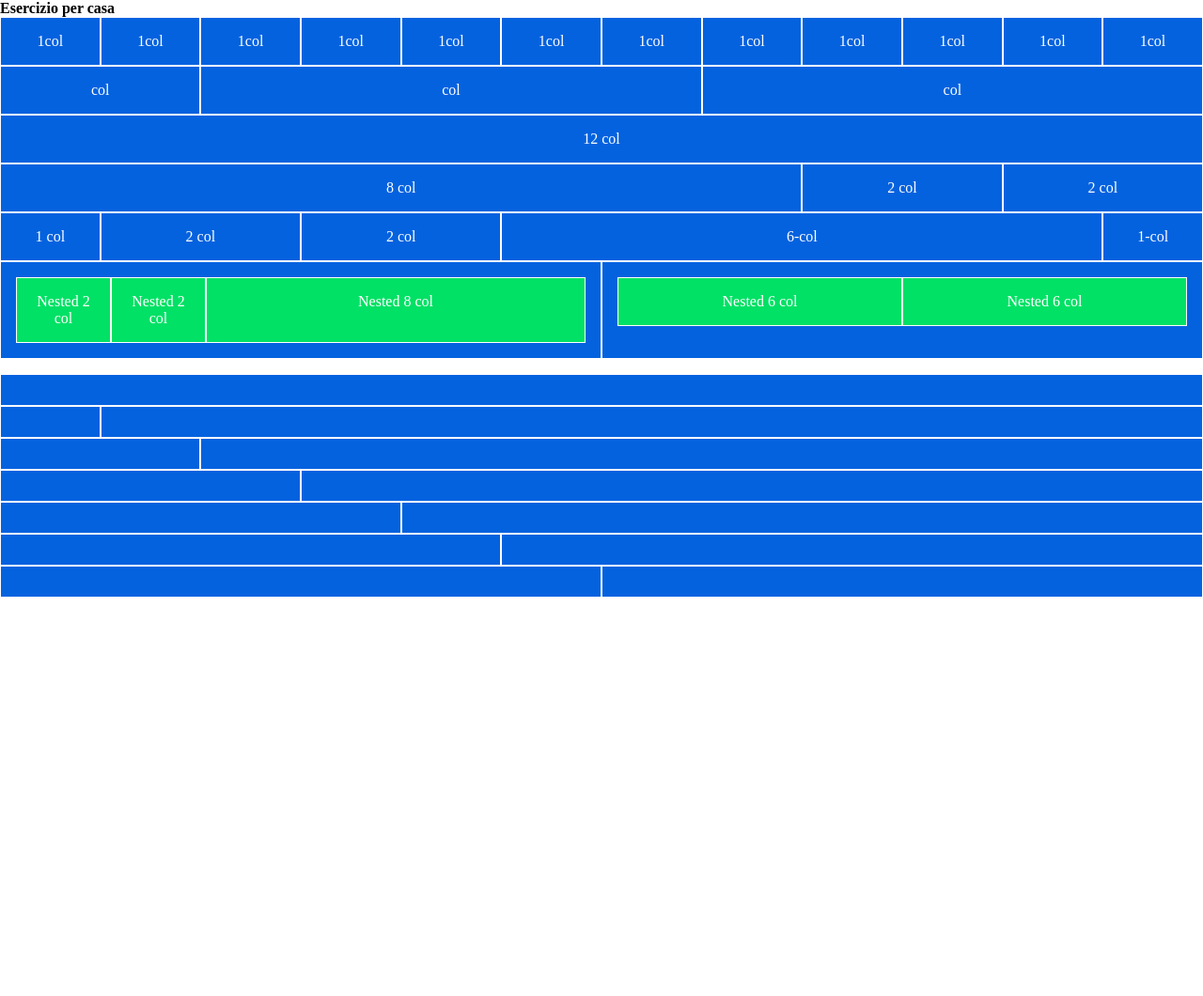
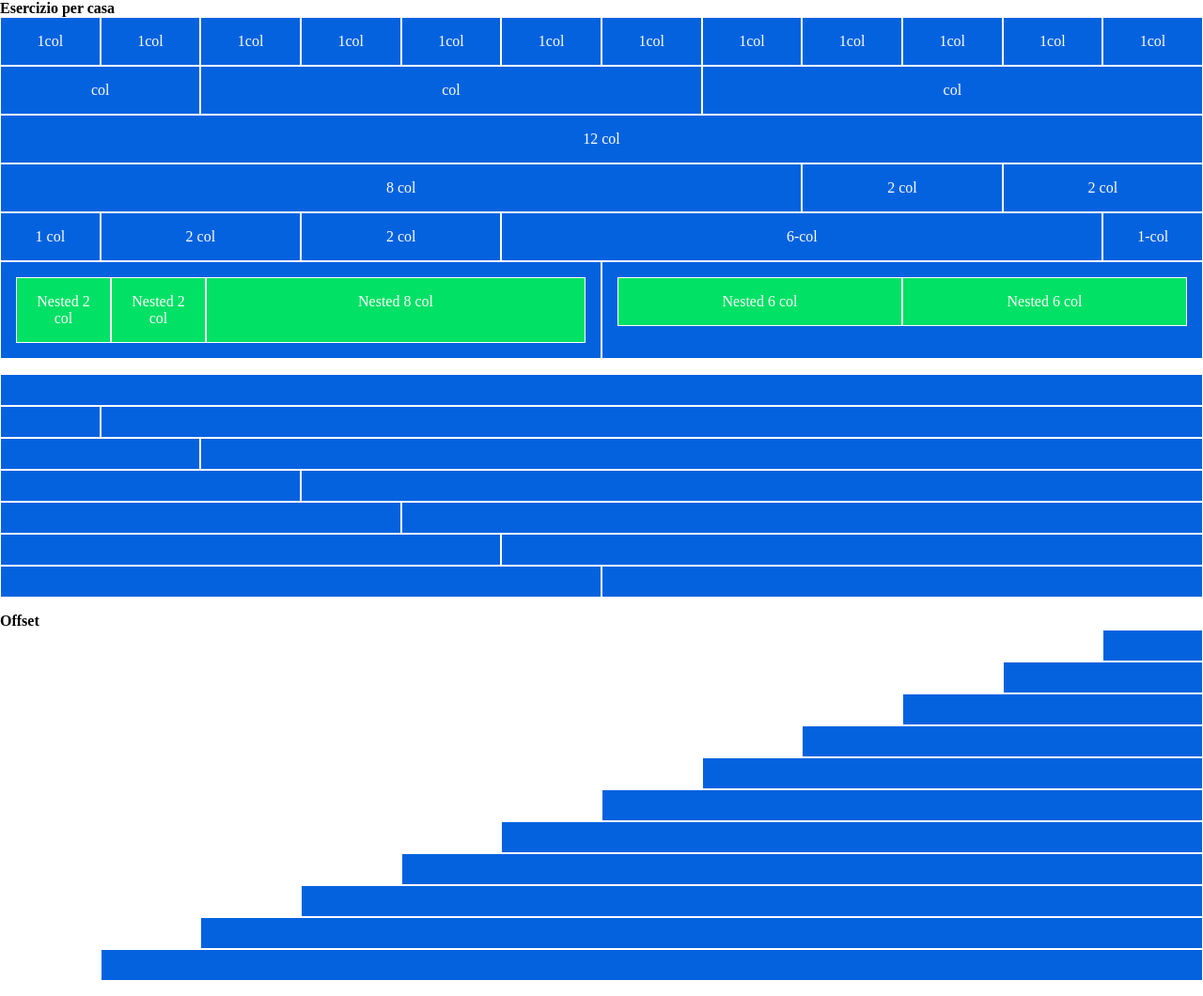
Before and after one commit to albertotaddeucci/html-css-12bool, a plain HTML site: page index.html in a window 1280 px wide. Shown: the whole page at 94% size. Before the commit the page ends 800 px from the top, so only its background shows below. Drawn offline with Linux system fonts and the light colour scheme.

Commit message:
sezione offset

```diff
--- a/index.html
+++ b/index.html
@@ -97,6 +97,54 @@
         </div>
     </section>
 
+    <section>
+        <strong>Offset</strong>
+        <div class="row">
+            <div class="offset-11"></div>
+            <div class="col-1"></div>
+        </div>
+        <div class="row">
+            <div class="offset-10"></div>
+            <div class="col-2"></div>
+        </div>
+        <div class="row">
+            <div class="offset-9"></div>
+            <div class="col-3"></div>
+        </div>
+        <div class="row">
+            <div class="offset-8"></div>
+            <div class="col-4"></div>
+        </div>
+        <div class="row">
+            <div class="offset-7"></div>
+            <div class="col-5"></div>
+        </div>
+        <div class="row">
+            <div class="offset-6"></div>
+            <div class="col-6"></div>
+        </div>
+        <div class="row">
+            <div class="offset-5"></div>
+            <div class="col-7"></div>
+        </div>
+        <div class="row">
+            <div class="offset-4"></div>
+            <div class="col-8"></div>
+        </div>
+        <div class="row">
+            <div class="offset-3"></div>
+            <div class="col-9"></div>
+        </div>
+        <div class="row">
+            <div class="offset-2"></div>
+            <div class="col-10"></div>
+        </div>
+        <div class="row">
+            <div class="offset-1"></div>
+            <div class="col-11"></div>
+        </div>
+    </section>
+
 
 
 </body>
```
